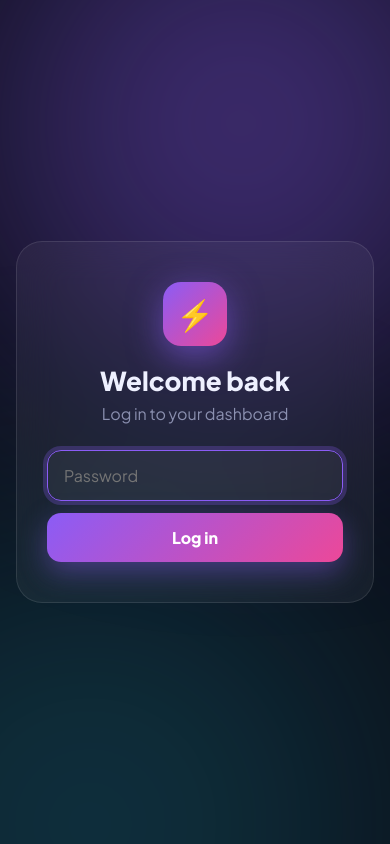
After one commit to anildhakal-dev/personal-dashboard, a Flask app: page /login in a window 390 px wide. The commit adds this page. Run offline with Flask 3, Linux system fonts and the light colour scheme; data comes from the database, SQL or seed files in the repository; data that the repository does not hold is empty.

Commit message:
Login, phone menu and app icon

```diff
--- a/app.py
+++ b/app.py
@@ -1,11 +1,45 @@
-from flask import Flask, render_template, request, redirect
+from flask import Flask, render_template, request, redirect, session
+from werkzeug.security import check_password_hash
 import sqlite3
 from datetime import date, datetime, timedelta
 import json
 from urllib.parse import quote
 
+import config   # your secrets: API key, secret key, password hash (never on GitHub)
+
 app = Flask(__name__)
+app.secret_key = config.SECRET_KEY
+app.permanent_session_lifetime = timedelta(days=30)   # stay logged in on your phone for 30 days
 DB = "dashboard.db"
+
+
+# ---------- Login ----------
+
+# Runs before every page: if you're not logged in, you go to the login page
+@app.before_request
+def require_login():
+    if request.path in ("/login",) or request.path.startswith("/static/"):
+        return None
+    if not session.get("logged_in"):
+        return redirect("/login")
+
+
+@app.route("/login", methods=["GET", "POST"])
+def login():
+    error = None
+    if request.method == "POST":
+        if check_password_hash(config.PASSWORD_HASH, request.form["password"]):
+            session.permanent = True
+            session["logged_in"] = True
+            return redirect("/")
+        error = "Wrong password"
+    return render_template("login.html", error=error)
+
+
+@app.route("/logout")
+def logout():
+    session.clear()
+    return redirect("/login")
 
 
 # Opens the database. row_factory lets us write task["title"] instead of task[1]
--- /dev/null
+++ b/templates/login.html
@@ -0,0 +1,72 @@
+<!DOCTYPE html>
+<html lang="en">
+<head>
+    <meta charset="UTF-8">
+    <meta name="viewport" content="width=device-width, initial-scale=1.0">
+    <title>My Dashboard · Log in</title>
+    <link rel="manifest" href="/static/manifest.json">
+    <link rel="apple-touch-icon" href="/static/icon-192.png">
+    <link rel="icon" href="/static/icon-192.png">
+    <meta name="theme-color" content="#0b0d17">
+    <meta name="apple-mobile-web-app-capable" content="yes">
+    <meta name="apple-mobile-web-app-status-bar-style" content="black">
+    <meta name="apple-mobile-web-app-title" content="Dashboard">
+    <link href="https://fonts.googleapis.com/css2?family=Plus+Jakarta+Sans:wght@400;600;800&display=swap" rel="stylesheet">
+    <style>
+        * { box-sizing: border-box; }
+        body {
+            margin: 0; min-height: 100vh;
+            display: grid; place-items: center; padding: 16px;
+            font-family: "Plus Jakarta Sans", -apple-system, sans-serif;
+            background: #0b0d17; color: #eef0ff; overflow: hidden;
+        }
+        /* Same floating glows as the dashboard */
+        body::before, body::after {
+            content: ""; position: fixed; width: 480px; height: 480px; border-radius: 50%;
+            filter: blur(120px); z-index: -1; animation: float 12s ease-in-out infinite alternate;
+        }
+        body::before { background: #8b5cf6; opacity: 0.4; top: -140px; right: -120px; }
+        body::after { background: #22d3ee; opacity: 0.22; bottom: -180px; left: -100px; animation-delay: -6s; }
+        @keyframes float { to { transform: translate(-50px, 40px) scale(1.15); } }
+
+        .box {
+            width: 100%; max-width: 380px; text-align: center;
+            padding: 40px 30px; border-radius: 26px;
+            background: rgba(255,255,255,0.05); border: 1px solid rgba(255,255,255,0.1);
+            backdrop-filter: blur(20px);
+        }
+        .mark {
+            width: 64px; height: 64px; margin: 0 auto 18px; border-radius: 18px;
+            display: grid; place-items: center; font-size: 30px;
+            background: linear-gradient(135deg, #8b5cf6, #ec4899);
+            box-shadow: 0 10px 34px rgba(139,92,246,0.55);
+        }
+        h1 { margin: 0 0 6px; font-size: 26px; font-weight: 800; }
+        p { margin: 0 0 26px; color: #8b90b0; }
+        input {
+            width: 100%; font-family: inherit; font-size: 16px;
+            padding: 14px 16px; margin-bottom: 12px;
+            background: rgba(255,255,255,0.05); color: #eef0ff;
+            border: 1px solid rgba(255,255,255,0.12); border-radius: 14px; outline: none;
+        }
+        input:focus { border-color: #8b5cf6; box-shadow: 0 0 0 4px rgba(139,92,246,0.25); }
+        button {
+            width: 100%; font-family: inherit; font-size: 16px; font-weight: 700;
+            padding: 14px; border: none; border-radius: 14px; cursor: pointer; color: white;
+            background: linear-gradient(135deg, #8b5cf6, #ec4899);
+            box-shadow: 0 10px 28px rgba(139,92,246,0.4);
+        }
+        .error { color: #fca5a5; font-size: 14px; margin-bottom: 12px; }
+    </style>
+</head>
+<body>
+    <form class="box" method="POST" action="/login">
+        <div class="mark">⚡</div>
+        <h1>Welcome back</h1>
+        <p>Log in to your dashboard</p>
+        {% if error %}<div class="error">{{ error }}</div>{% endif %}
+        <input type="password" name="password" placeholder="Password" autofocus required>
+        <button type="submit">Log in</button>
+    </form>
+</body>
+</html>
```
Also changed, not shown: templates/base.html (+29 -5 lines), templates/home.html (+6 -1 lines), static/icon-192.png (added), static/icon-512.png (added), static/manifest.json (added).
